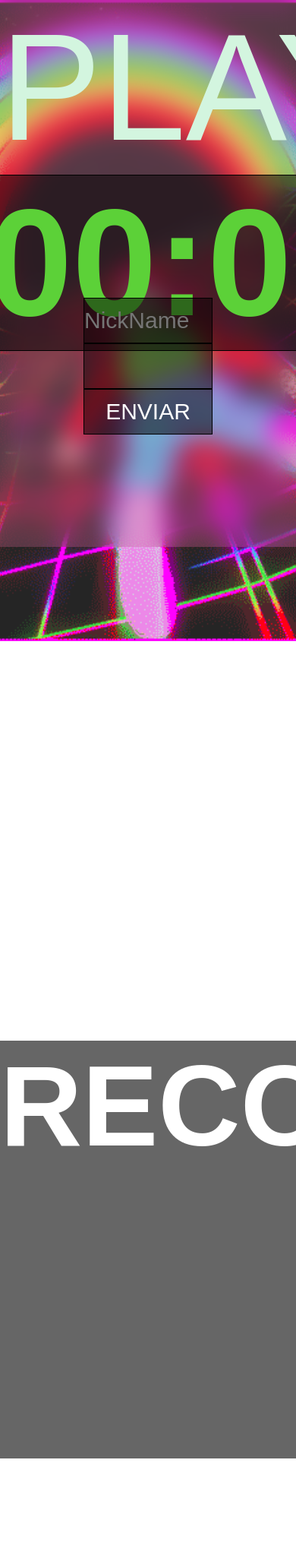
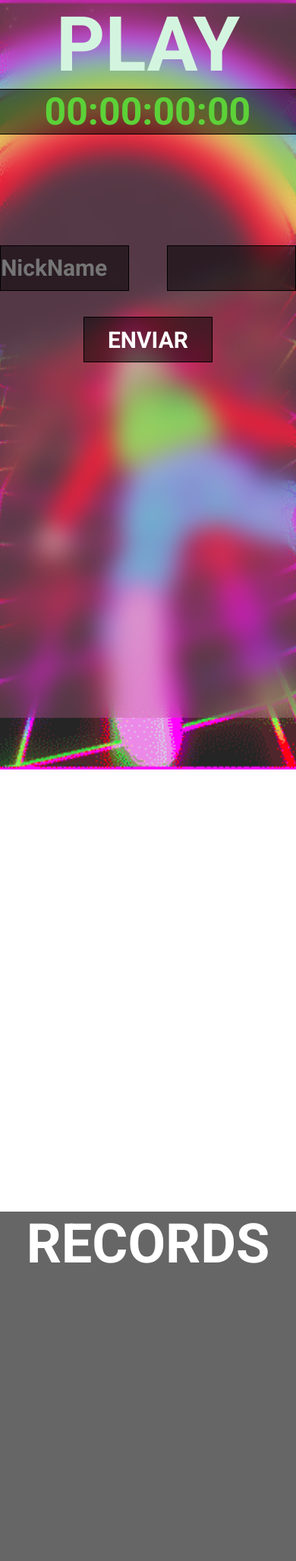
Before and after one commit to DanielGoulartS/FIQUE-MAIS, a PHP site: page /index.php in a window 390 px wide; the page is wider, and only the part inside the window is pictured. Shown: that part at 76% size. Before the commit the page ends 1920 px from the top of that part, so only its background shows below. Run offline with PHP 8.4, Linux system fonts and the light colour scheme; data that the repository does not hold is empty.

Commit message:
Finalizando

```diff
--- a/FiqueMais/FiqueMais.php
+++ b/FiqueMais/FiqueMais.php
@@ -13,8 +13,8 @@
             <div id='div2'>
                 <a id='lol'>PLAY</a>
                 <div id='divcent'><h1 id='body'>00:00:00:00</h1></div>
-                <input type='text' id='nickname' name='nickname' class='box' placeholder='NickName' maxlength='20'></input>
-                <input type='text' id='time' name='temp' class='box'></input>
+                <input type='text' id='nickname' class='box' name='nickname' placeholder='NickName' maxlength='20'></input>
+                <input type='text' id='time' class='box' name='temp'></input>
                 <button type='submit' id='enviarbt' class='box'>ENVIAR</button>
             </div>
         </form>
--- a/FiqueMais/FiqueMaisCSS.php
+++ b/FiqueMais/FiqueMaisCSS.php
@@ -1,8 +1,10 @@
 <style>
+@import url('https://fonts.googleapis.com/css2?family=Roboto:wght@700&display=swap');
     *{
         padding: 0px;
         margin: 0px;
-        font-family: fantasy;
+        font-family: Fantasy, Impact, Arial, Lucida Console;
+        font-family: 'Roboto', sans-serif;
     }
     body::-webkit-scrollbar{
         display:none;
@@ -13,13 +15,9 @@
         border: 1px solid black;
         background: rgba(0,0,0,0.5);
         font-size: 30px;
-        font-family: fantasy;
         color:white;
         position:relative;
-        top:-70px;
-    }
-    div{
-        width: 100%;
+        margin-top:5px;
     }
     #div1{
         width:100%;
@@ -28,79 +26,104 @@
         background-image: url(IMG/80s2.gif);
         background-size: cover;
         background-position: center;
+        z-index:-1; //Obrigado pela Contribuição Ana-Chan
+    }
+    @media(max-width: 700px){
+        #div1{
+            height:120%;
+        }
     }
     #div2{
-          height: 720px;
-          background-color: <?php echo 'rgba(' . rand(50, 255) . ',' . rand(50, 255) . ',' . rand(50, 255) . ',' . rand(0, 1) . '.' . rand(0, 9) . ')'; ?>;
-          backdrop-filter: blur(15px);
-          font-family: fantasy;
-          font-size: 200px;
-          color: <?php echo 'rgb(' . rand(0, 255) . ',' . rand(50, 255) . ',' . rand(50, 255) . ')'; ?>;
-          text-align: center;
+        height:100%;
+        background-color: <?php echo 'rgba(' . rand(50, 255) . ',' . rand(50, 255) . ',' . rand(50, 255) . ',' . rand(0, 1) . '.' . rand(0, 9) . ')'; ?>;
+        backdrop-filter: blur(15px);
+        font-size: 200px;
+        color: <?php echo 'rgb(' . rand(0, 255) . ',' . rand(50, 255) . ',' . rand(50, 255) . ')'; ?>;
+        text-align: center;
     }
-    #div2 h2{
-        font-family: fantasy;
-        font-size: 150px;
+    @media(min-width: 0px){
+        #div2{
+            height: 112%;
+        }
+     }
+    @media(max-width: 700px){
+        #div2 #lol{
+            font-size:50%;
+        }
+        #div1{
+            height:120%;
+        }
+    }
+    #div3{
+        font-size: 380%;
         color: white;
         text-align: center;
-        background: rgba(0,0,0,0.5);
-        margin-top: 100px;
-        border-top:1px solid black;
-        border-bottom: 1px solid black;
-    }
-    #div3{
-        font-family: fantasy;
-        font-size: 100px;
-        color: white;
-        text-align: center;
-        height: 550px;
+        width: 100%;
+        height: 460px;
         position: relative;
         top: 650px;
         background: rgba(0,0,0,0.6);
         backdrop-filter: blur(15px);
     }
+    @media(max-width: 700px){
+        #div3{
+            font-size:300%;
+        }
+    }
+
     #divcent{
         background: rgba(0,0,0,0.5);
         border-top:1px solid black;
         border-bottom: 1px solid black;
-        display:flex;
-        flex-direction: row;
-        justify-content:center;
+        width: 100%;
     }
-    #final{
-        width: 1343px;
-        background-color: rgba(300,300,300,0.7);
-        font-family:Sans-serif;
-        color:black;
-        position: absolute;
-        bottom:0px;
-        text-align: center;
-        border-top:1px solid black;
-    }
-    h1{
-        width: 1000px;
+    #divcent h1{
         text-align: left;
-        font-family: fantasy;
-        font-size: 200px;
+        margin-left: 20%;
+        font-size: 80%;
         color: <?php echo 'rgb(' . rand(0, 255) . ',' . rand(50, 255) . ',' . rand(50, 255) . ')'; ?>;
     }
+    @media(max-width: 1200px){
+        #divcent h1{
+            margin-left: 20%;
+            font-size: 60%;
+        }
+    }
+    @media(max-width: 1000px){
+        #divcent h1{
+            margin-left: 20%;
+            font-size: 50%;
+        }
+    }
+    @media(max-width: 700px){
+        #divcent h1{
+            margin-left: 15%;
+            font-size: 40%;
+        }
+    }
+    @media(max-width: 500px){
+        #divcent h1{
+            margin-left: 15%;
+            font-size: 25%;
+        }
+     }
     #nickname{
         color:rgba(209, 38, 38,1);
     }
     table{
-        width:100%;
+        width: 100%;
         position:relative;
         color:white;
-        background-color: rgba(0,0,0,0.0);
-        font-size: 30px;
+        background-color: transparent;
+        font-size: 50%;
         text-align: center;
         border-collapse:collapse;
         top:70px;
     }
     #td, #td-2, #td1, #td1-2, #td2, #td2-2, #td3, #td3-2, #td4, #td4-2{
-        padding:10px;
-        padding-left:50px;
-        padding-right:50px;
+        padding: 5px;
+        padding-left:0%;
+        padding-right:5%;
     }
     #tr , #tr2 , #tr4 {
         background-color: rgba(200,200,200,0.7);
--- /dev/null
+++ b/FiqueMais/LEIA-ME.txt
@@ -0,0 +1 @@
+Para utilizar corretamente o algoritmo, forneça as credenciais para a conexão com a base de dados(MySQL) no arquivo index.php
--- a/FiqueMais/index.php
+++ b/FiqueMais/index.php
@@ -2,7 +2,7 @@
 //Cuidado alterar a ordem das Queries
 error_reporting(0);
 //Configure a conexão aqui:
-$host = 'localhost'; $user = 'newuser'; $pswrd = ''; $db = 'basedoce';
+$host = 'XXXXXX'; $user = 'XXXXX'; $pswrd = 'XXXXX'; $db = 'XXXXXX';
 $conn = mysqli_connect($host, $user, $pswrd, $db);
 if(mysqli_connect_error()){
     $conn = mysqli_connect($host,$user,$pswrd);
```
